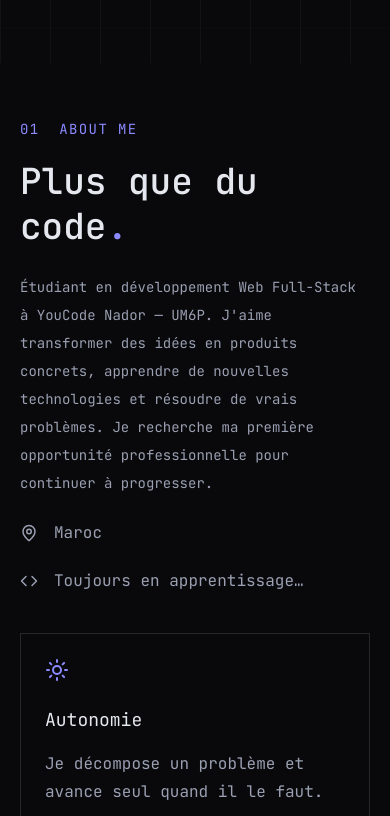
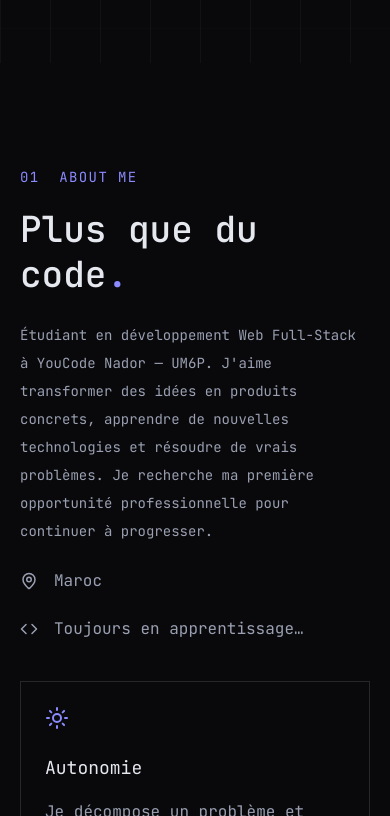
Before and after one commit to wassim-rifi-dev/portfolio, a Next.js app: page / in a window 390 px wide. Shown: the part 1268-2084 px from the top of the page. Built offline with nearby package versions, Linux system fonts and the light colour scheme.

Commit message:
fix: correct padding in AboutMe section for better layout

```diff
--- a/src/components/sections/AboutMe.tsx
+++ b/src/components/sections/AboutMe.tsx
@@ -6,7 +6,7 @@ const cardClassName =
 
 export default function AboutMe() {
     return (
-        <section className={`relative px-5 pt-4 pb-16 sm:px-8 lg:px-10 lg:pt-8 lg:pb-23 xl:px-15 mt-10 ` + jetbrainsMono.className}>
+        <section className={`relative px-5 py-16 sm:px-8 lg:px-10 lg:pt-8 lg:pb-23 xl:px-15 mt-10 ` + jetbrainsMono.className}>
             <p className="text-sm tracking-widest text-[#8B8AFF]">01&nbsp;&nbsp;ABOUT ME</p>
 
             <div className="mt-5 flex flex-col gap-10 sm:gap-14 xl:flex-row xl:items-start xl:gap-10 2xl:gap-16">
```
